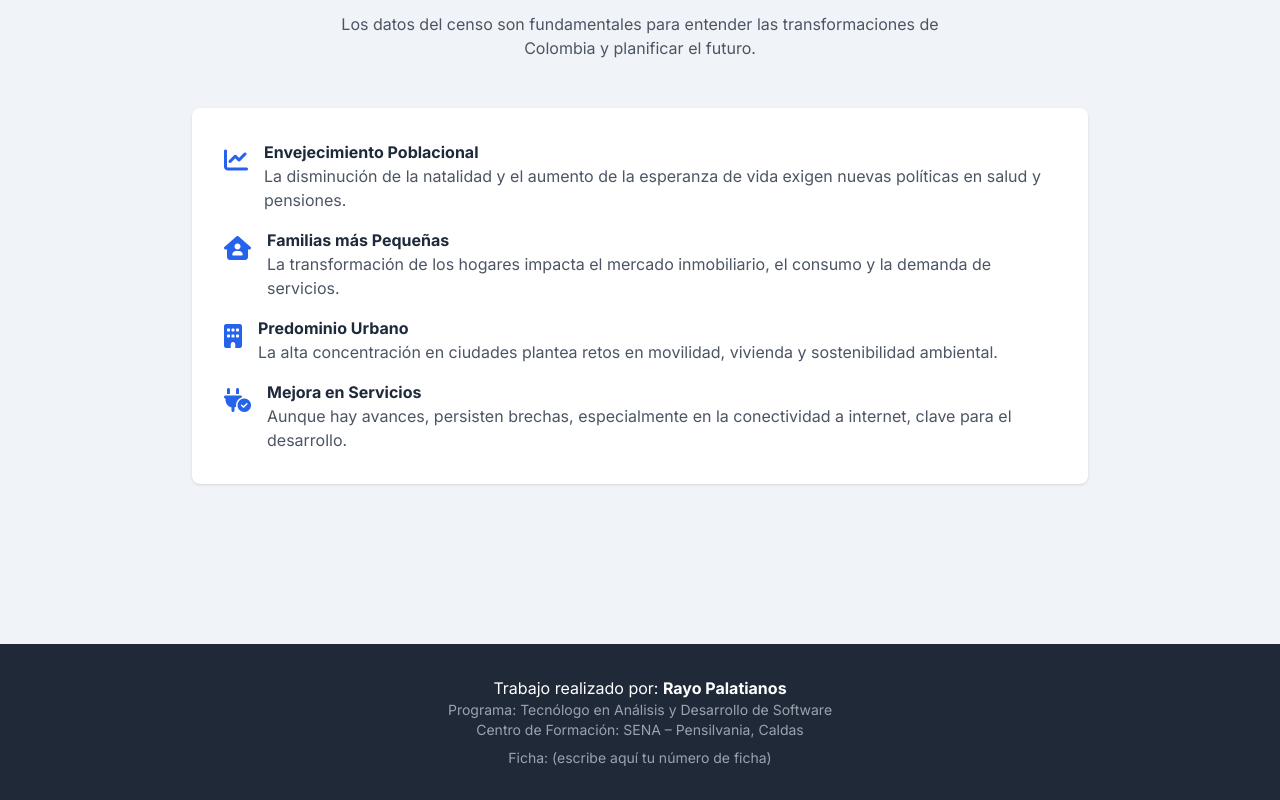
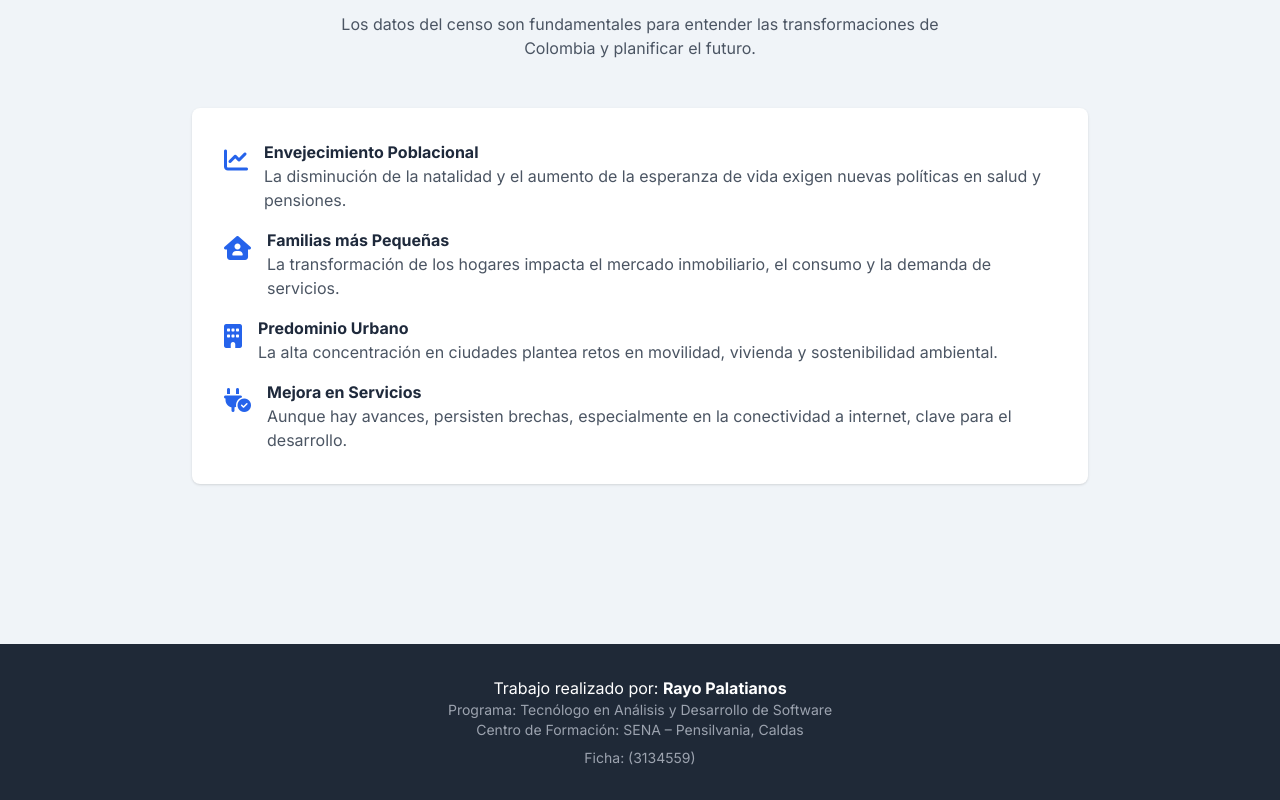
Before and after one commit to Rayo-Dev10/censo, a plain HTML site: page index.html in a window 1280 px wide. Shown: the part 2406-3206 px from the top of the page. Drawn offline with nearby package versions, Linux system fonts and the light colour scheme.

Commit message:
Update index.html
Corrección de ficha de caracterización.

```diff
--- a/index.html
+++ b/index.html
@@ -290,7 +290,7 @@
             <p>Trabajo realizado por: <strong>Rayo Palatianos</strong></p>
             <p class="text-sm text-gray-400">Programa: Tecnólogo en Análisis y Desarrollo de Software</p>
             <p class="text-sm text-gray-400">Centro de Formación: SENA – Pensilvania, Caldas</p>
-             <p class="text-sm text-gray-400 mt-2">Ficha: (escribe aquí tu número de ficha)</p>
+             <p class="text-sm text-gray-400 mt-2">Ficha: (3134559)</p>
         </div>
     </footer>
 
```
